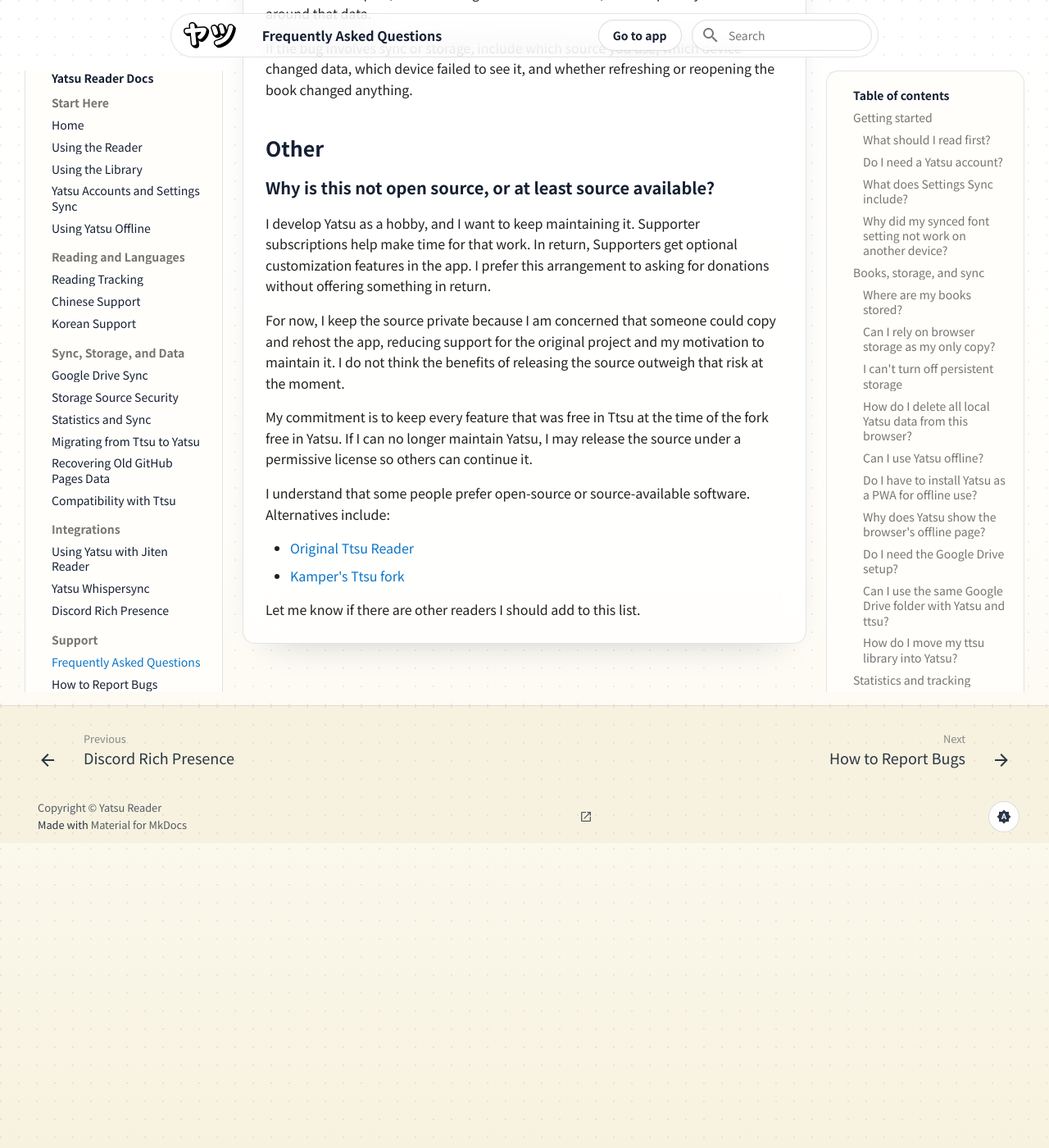
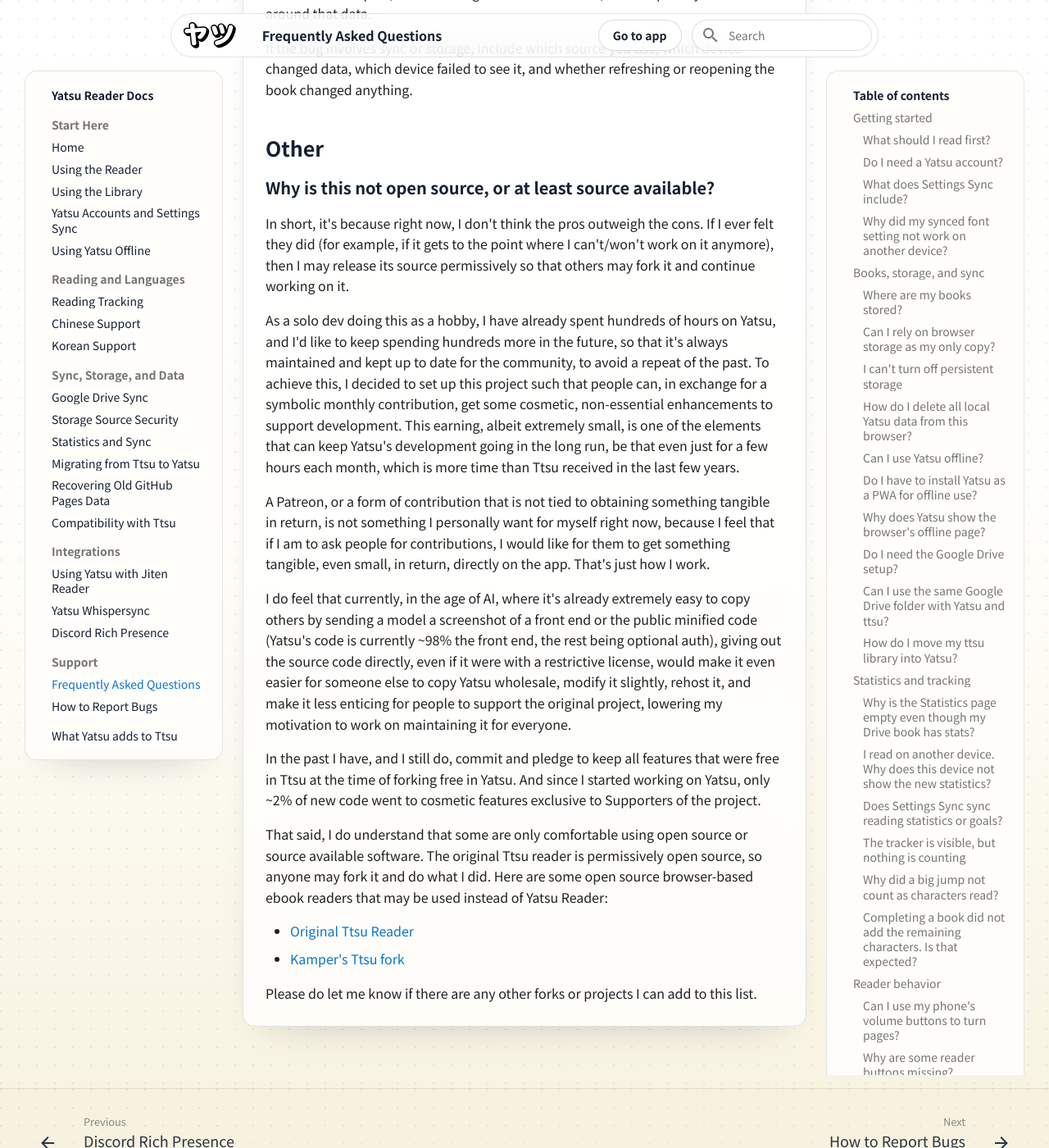
Before and after one commit to ytrms/yatsu-reader-docs, an MkDocs documentation site: the page built from docs/faq.md, in a window 1280 px wide and 1400 px high, scrolled down 7814 px. Shown: the whole window at 82% size. Built offline with MkDocs 1.6.1 and Material for MkDocs 9.7.7, drawn with Linux system fonts in a browser that asks for light colours.

Commit message:
Restore original FAQ explanation for keeping Yatsu source private

```diff
--- a/docs/faq.md
+++ b/docs/faq.md
@@ -247,24 +247,19 @@
 
 ### Why is this not open source, or at least source available?
 
-I develop Yatsu as a hobby, and I want to keep maintaining it. Supporter
-subscriptions help make time for that work. In return, Supporters get optional
-customization features in the app. I prefer this arrangement to asking for
-donations without offering something in return.
+In short, it's because right now, I don't think the pros outweigh the cons. If I ever felt they did (for example, if it gets to the point where I can't/won't work on it anymore), then I may release its source permissively so that others may fork it and continue working on it.
 
-For now, I keep the source private because I am concerned that someone could
-copy and rehost the app, reducing support for the original project and my
-motivation to maintain it. I do not think the benefits of releasing the source
-outweigh that risk at the moment.
+As a solo dev doing this as a hobby, I have already spent hundreds of hours on Yatsu, and I'd like to keep spending hundreds more in the future, so that it's always maintained and kept up to date for the community, to avoid a repeat of the past. To achieve this, I decided to set up this project such that people can, in exchange for a symbolic monthly contribution, get some cosmetic, non-essential enhancements to support development. This earning, albeit extremely small, is one of the elements that can keep Yatsu's development going in the long run, be that even just for a few hours each month, which is more time than Ttsu received in the last few years.
 
-My commitment is to keep every feature that was free in Ttsu at the time of the
-fork free in Yatsu. If I can no longer maintain Yatsu, I may release the source
-under a permissive license so others can continue it.
+A Patreon, or a form of contribution that is not tied to obtaining something tangible in return, is not something I personally want for myself right now, because I feel that if I am to ask people for contributions, I would like for them to get something tangible, even small, in return, directly on the app. That's just how I work.
 
-I understand that some people prefer open-source or source-available software.
-Alternatives include:
+I do feel that currently, in the age of AI, where it's already extremely easy to copy others by sending a model a screenshot of a front end or the public minified code (Yatsu's code is currently ~98% the front end, the rest being optional auth), giving out the source code directly, even if it were with a restrictive license, would make it even easier for someone else to copy Yatsu wholesale, modify it slightly, rehost it, and make it less enticing for people to support the original project, lowering my motivation to work on maintaining it for everyone.
+
+In the past I have, and I still do, commit and pledge to keep all features that were free in Ttsu at the time of forking free in Yatsu. And since I started working on Yatsu, only ~2% of new code went to cosmetic features exclusive to Supporters of the project.
+
+That said, I do understand that some are only comfortable using open source or source available software. The original Ttsu reader is permissively open source, so anyone may fork it and do what I did. Here are some open source browser-based ebook readers that may be used instead of Yatsu Reader:
 
 - [Original Ttsu Reader](https://reader.ttsu.app)
 - [Kamper's Ttsu fork](https://kamperemu.github.io/ebook-reader/manage)
 
-Let me know if there are other readers I should add to this list.
+Please do let me know if there are any other forks or projects I can add to this list.
```
